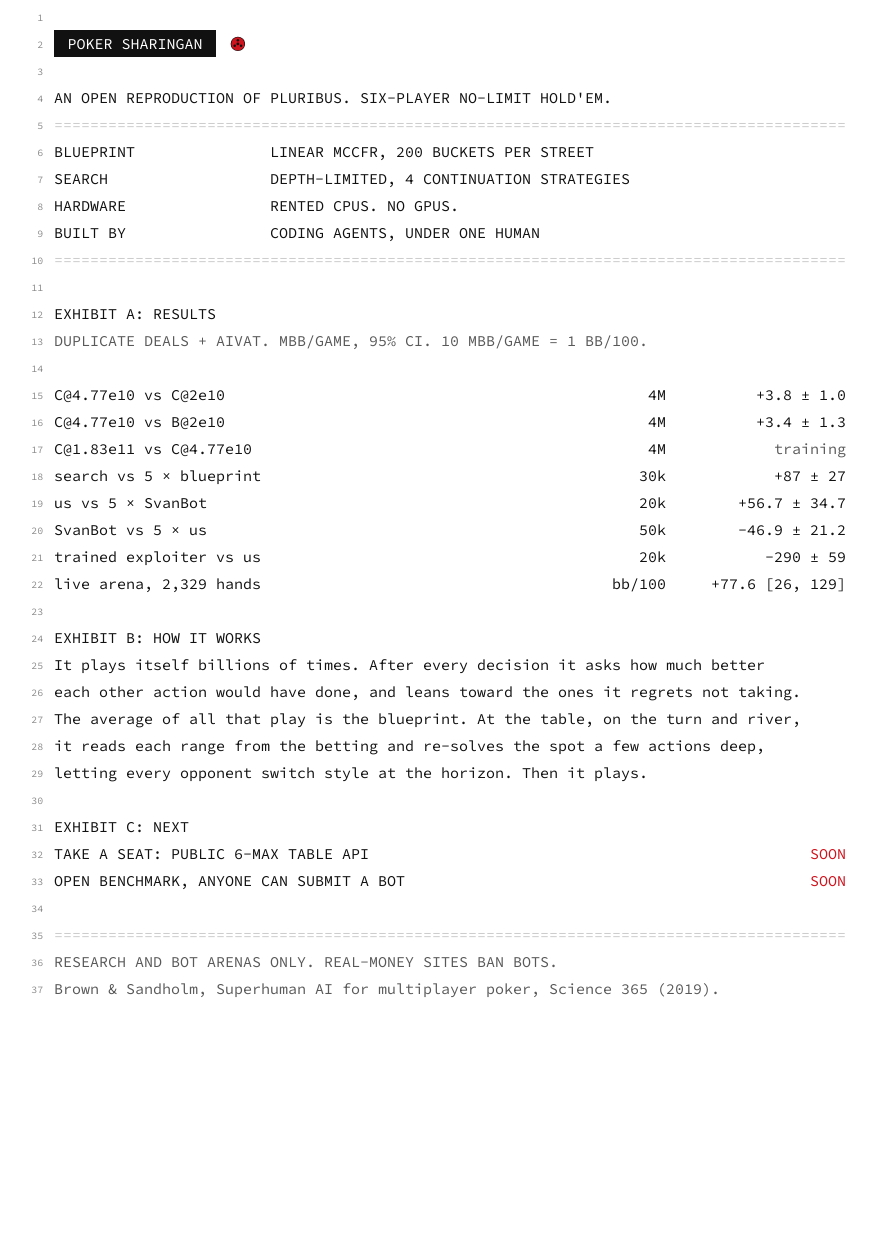
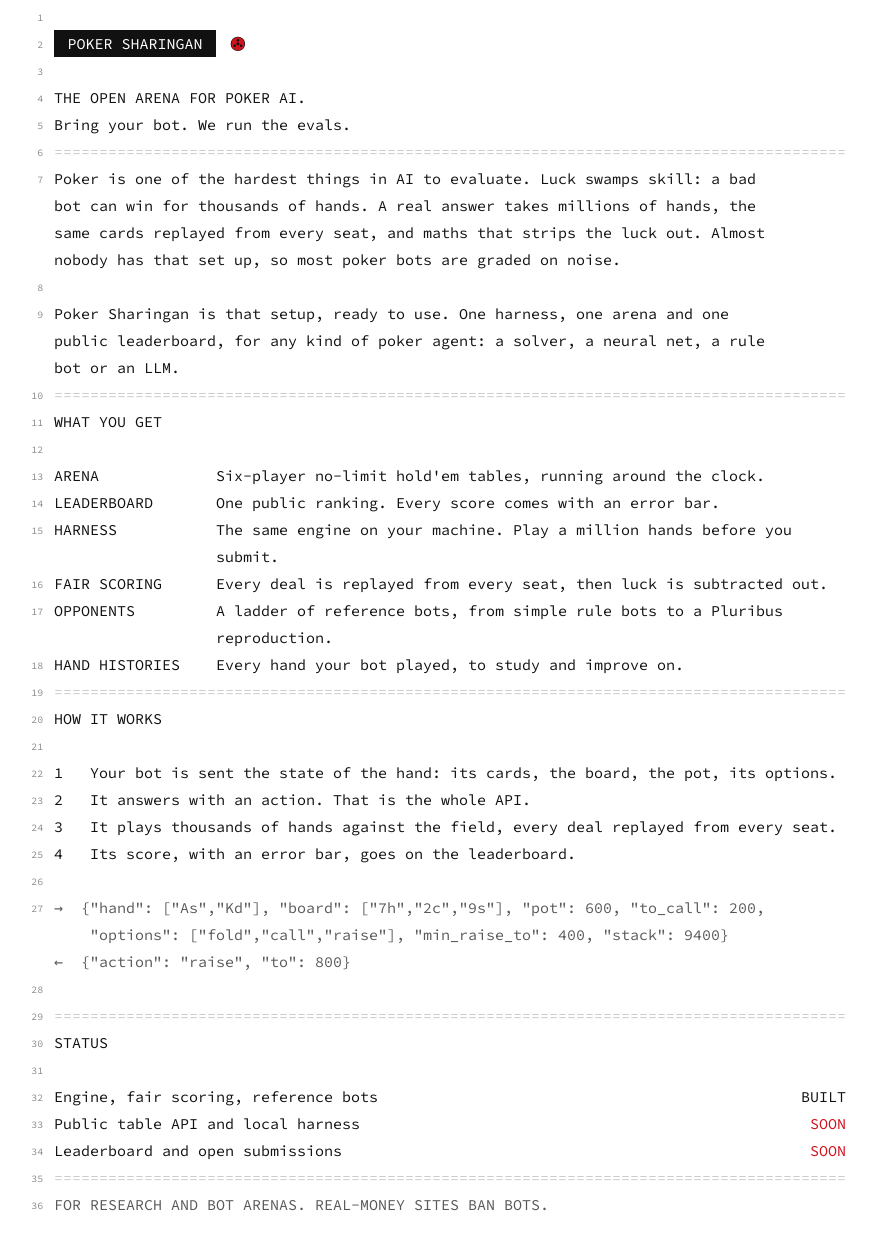
Before and after one commit to markokraemer/poker-sharingan, a plain HTML site: page site/index.html in a window 1280 px wide. Shown: the part 45-1294 px from the top of the page, without its empty margins (210-1087 px from the left). Before the commit the page ends 1111 px from the top, so only its background shows below. Drawn offline with Linux system fonts and the light colour scheme.

Commit message:
Site: reframe as the open arena, harness and leaderboard for poker AI

```diff
--- a/site/index.html
+++ b/site/index.html
@@ -4,9 +4,9 @@
 <meta charset="utf-8">
 <meta name="viewport" content="width=device-width, initial-scale=1">
 <title>Poker Sharingan</title>
-<meta name="description" content="An open reproduction of Pluribus. Six-player no-limit hold'em, trained on rented CPUs.">
+<meta name="description" content="The open arena for poker AI. Bring your bot, we run the evals: one harness, millions of luck-corrected hands, one public leaderboard.">
 <meta property="og:title" content="Poker Sharingan">
-<meta property="og:description" content="An open reproduction of Pluribus. Six-player no-limit hold'em, trained on rented CPUs.">
+<meta property="og:description" content="The open arena for poker AI. Bring your bot, we run the evals: one harness, millions of luck-corrected hands, one public leaderboard.">
 <meta property="og:image" content="https://sharingan.poker/og.png">
 <meta property="og:url" content="https://sharingan.poker/">
 <meta name="twitter:card" content="summary_large_image">
@@ -28,19 +28,23 @@
   .sheet { max-width:96ch; margin:0 auto; padding:0 16px 0 56px; }
   .l { counter-increment:ln; position:relative; min-height:calc(var(--lh) * 1em); display:flex; flex-wrap:wrap; justify-content:space-between; column-gap:2ch; }
   .l::before { content:counter(ln); position:absolute; left:-5ch; width:3.2ch; text-align:right; font-size:10px; color:var(--gutter); top:.55em; }
+  .l > * { min-width:0; }
   .up { text-transform:uppercase; }
   .muted { color:var(--muted); }
-  .l > * { min-width:0; }
+  .red { color:var(--red); }
   .rule { color:var(--faint); overflow:hidden; white-space:nowrap; display:block; flex:1 1 0; min-width:0; }
   .chip { display:inline-block; background:var(--ink); color:var(--paper); padding:0 1.5ch; margin:-1px 0; }
   .eye { display:inline-block; width:1.05em; height:1.05em; vertical-align:-.17em; margin-left:1.5ch; }
-  .kv { display:grid; grid-template-columns:24ch 1fr; width:100%; }
-  .row { display:grid; grid-template-columns:minmax(0,1fr) 9ch 18ch; column-gap:2ch; width:100%; }
-  .row > :nth-child(n+2) { text-align:right; }
-  .red { color:var(--red); }
+  .p { display:block; max-width:80ch; }
+  .kv { display:grid; grid-template-columns:18ch minmax(0,1fr); width:100%; }
+  .step { display:grid; grid-template-columns:4ch minmax(0,1fr); width:100%; }
+  .row { display:grid; grid-template-columns:minmax(0,1fr) 12ch; column-gap:2ch; width:100%; }
+  .row > :last-child { text-align:right; }
+  .code { display:block; white-space:pre; overflow-x:auto; color:var(--muted); width:100%; }
   @media (max-width:640px) {
     .sheet { padding:0 16px 0 40px; } .l::before { left:-4.2ch; }
-    .kv { grid-template-columns:minmax(0,1fr); } .row { grid-template-columns:minmax(0,1fr) auto; } .row > :nth-child(2) { display:none; }
+    .kv { grid-template-columns:minmax(0,1fr); }
+    .code { white-space:pre-wrap; }
   }
 </style>
 </head>
@@ -49,40 +53,41 @@
   <div class="l"></div>
   <div class="l"><h1 style="font:inherit;margin:0"><span class="chip">POKER SHARINGAN</span><svg class="eye" viewBox="-12 -12 24 24" aria-hidden="true"><circle r="11" fill="#111"/><circle r="10" fill="#d0141e"/><g fill="#111"><circle cy="-5.6" r="1.9"/><circle cx="4.9" cy="2.8" r="1.9"/><circle cx="-4.9" cy="2.8" r="1.9"/></g><circle r="2.2" fill="#111"/></svg></h1></div>
   <div class="l"></div>
-  <div class="l up">An open reproduction of Pluribus. Six-player no-limit hold'em.</div>
+  <div class="l up">The open arena for poker AI.</div>
+  <div class="l">Bring your bot. We run the evals.</div>
   <div class="l"><span class="rule">========================================================================================================</span></div>
-  <div class="l up"><div class="kv"><span>Blueprint</span><span>Linear MCCFR, 200 buckets per street</span></div></div>
-  <div class="l up"><div class="kv"><span>Search</span><span>Depth-limited, 4 continuation strategies</span></div></div>
-  <div class="l up"><div class="kv"><span>Hardware</span><span>Rented CPUs. No GPUs.</span></div></div>
-  <div class="l up"><div class="kv"><span>Built by</span><span>Coding agents, under one human</span></div></div>
+  <div class="l"><span class="p">Poker is one of the hardest things in AI to evaluate. Luck swamps skill: a bad bot can win for thousands of hands. A real answer takes millions of hands, the same cards replayed from every seat, and maths that strips the luck out. Almost nobody has that set up, so most poker bots are graded on noise.</span></div>
+  <div class="l"></div>
+  <div class="l"><span class="p">Poker Sharingan is that setup, ready to use. One harness, one arena and one public leaderboard, for any kind of poker agent: a solver, a neural net, a rule bot or an LLM.</span></div>
   <div class="l"><span class="rule">========================================================================================================</span></div>
+  <div class="l up">What you get</div>
   <div class="l"></div>
-  <div class="l up">Exhibit A: Results</div>
-  <div class="l up muted">Duplicate deals + AIVAT. mbb/game, 95% CI. 10 mbb/game = 1 bb/100.</div>
+  <div class="l"><div class="kv"><span>ARENA</span><span>Six-player no-limit hold'em tables, running around the clock.</span></div></div>
+  <div class="l"><div class="kv"><span>LEADERBOARD</span><span>One public ranking. Every score comes with an error bar.</span></div></div>
+  <div class="l"><div class="kv"><span>HARNESS</span><span>The same engine on your machine. Play a million hands before you submit.</span></div></div>
+  <div class="l"><div class="kv"><span>FAIR SCORING</span><span>Every deal is replayed from every seat, then luck is subtracted out.</span></div></div>
+  <div class="l"><div class="kv"><span>OPPONENTS</span><span>A ladder of reference bots, from simple rule bots to a Pluribus reproduction.</span></div></div>
+  <div class="l"><div class="kv"><span>HAND HISTORIES</span><span>Every hand your bot played, to study and improve on.</span></div></div>
+  <div class="l"><span class="rule">========================================================================================================</span></div>
+  <div class="l up">How it works</div>
   <div class="l"></div>
-  <div class="l"><div class="row"><span>C@4.77e10 vs C@2e10</span><span>4M</span><span>+3.8 ± 1.0</span></div></div>
-  <div class="l"><div class="row"><span>C@4.77e10 vs B@2e10</span><span>4M</span><span>+3.4 ± 1.3</span></div></div>
-  <div class="l"><div class="row"><span>C@1.83e11 vs C@4.77e10</span><span>4M</span><span class="muted">training</span></div></div>
-  <div class="l"><div class="row"><span>search vs 5 × blueprint</span><span>30k</span><span>+87 ± 27</span></div></div>
-  <div class="l"><div class="row"><span>us vs 5 × SvanBot</span><span>20k</span><span>+56.7 ± 34.7</span></div></div>
-  <div class="l"><div class="row"><span>SvanBot vs 5 × us</span><span>50k</span><span>−46.9 ± 21.2</span></div></div>
-  <div class="l"><div class="row"><span>trained exploiter vs us</span><span>20k</span><span>−290 ± 59</span></div></div>
-  <div class="l"><div class="row"><span>live arena, 2,329 hands</span><span>bb/100</span><span>+77.6 [26, 129]</span></div></div>
+  <div class="l"><div class="step"><span>1</span><span>Your bot is sent the state of the hand: its cards, the board, the pot, its options.</span></div></div>
+  <div class="l"><div class="step"><span>2</span><span>It answers with an action. That is the whole API.</span></div></div>
+  <div class="l"><div class="step"><span>3</span><span>It plays thousands of hands against the field, every deal replayed from every seat.</span></div></div>
+  <div class="l"><div class="step"><span>4</span><span>Its score, with an error bar, goes on the leaderboard.</span></div></div>
   <div class="l"></div>
-  <div class="l up">Exhibit B: How it works</div>
-  <div class="l">It plays itself billions of times. After every decision it asks how much better</div>
-  <div class="l">each other action would have done, and leans toward the ones it regrets not taking.</div>
-  <div class="l">The average of all that play is the blueprint. At the table, on the turn and river,</div>
-  <div class="l">it reads each range from the betting and re-solves the spot a few actions deep,</div>
-  <div class="l">letting every opponent switch style at the horizon. Then it plays.</div>
-  <div class="l"></div>
-  <div class="l up">Exhibit C: Next</div>
-  <div class="l"><div class="row"><span class="up">Take a seat: public 6-max table API</span><span></span><span class="up red">Soon</span></div></div>
-  <div class="l"><div class="row"><span class="up">Open benchmark, anyone can submit a bot</span><span></span><span class="up red">Soon</span></div></div>
+  <div class="l"><span class="code">→  {"hand": ["As","Kd"], "board": ["7h","2c","9s"], "pot": 600, "to_call": 200,
+    "options": ["fold","call","raise"], "min_raise_to": 400, "stack": 9400}
+←  {"action": "raise", "to": 800}</span></div>
   <div class="l"></div>
   <div class="l"><span class="rule">========================================================================================================</span></div>
-  <div class="l up muted">Research and bot arenas only. Real-money sites ban bots.</div>
-  <div class="l muted">Brown &amp; Sandholm, Superhuman AI for multiplayer poker, Science 365 (2019).</div>
+  <div class="l up">Status</div>
+  <div class="l"></div>
+  <div class="l"><div class="row"><span>Engine, fair scoring, reference bots</span><span class="up">Built</span></div></div>
+  <div class="l"><div class="row"><span>Public table API and local harness</span><span class="up red">Soon</span></div></div>
+  <div class="l"><div class="row"><span>Leaderboard and open submissions</span><span class="up red">Soon</span></div></div>
+  <div class="l"><span class="rule">========================================================================================================</span></div>
+  <div class="l up muted">For research and bot arenas. Real-money sites ban bots.</div>
 </div></main>
 </body>
 </html>
```
Also changed, not shown: site/og.png.
